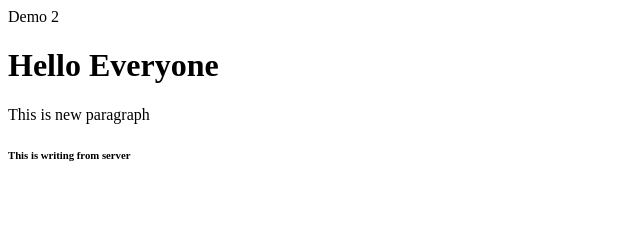
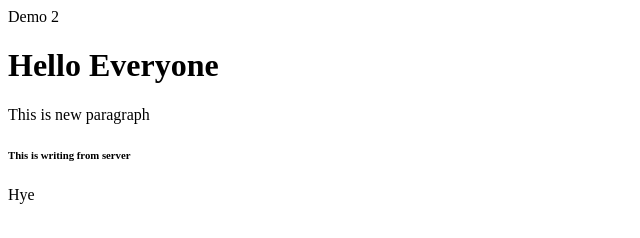
Before and after one commit to jatin2477/FromLocalToRemote, a plain HTML site: page index.html in a window 1280 px wide. Shown: the full height of the page, 0-640 px from the left. Drawn offline with Linux system fonts and the light colour scheme.

Commit message:
added new line

```diff
--- a/index.html
+++ b/index.html
@@ -5,5 +5,6 @@
         <h1>Hello Everyone</h1>
         <p>This is new paragraph</p>
         <h6>This is writing from server</h6>
+        <p>Hye</p>
     </body>
 </html>
```
